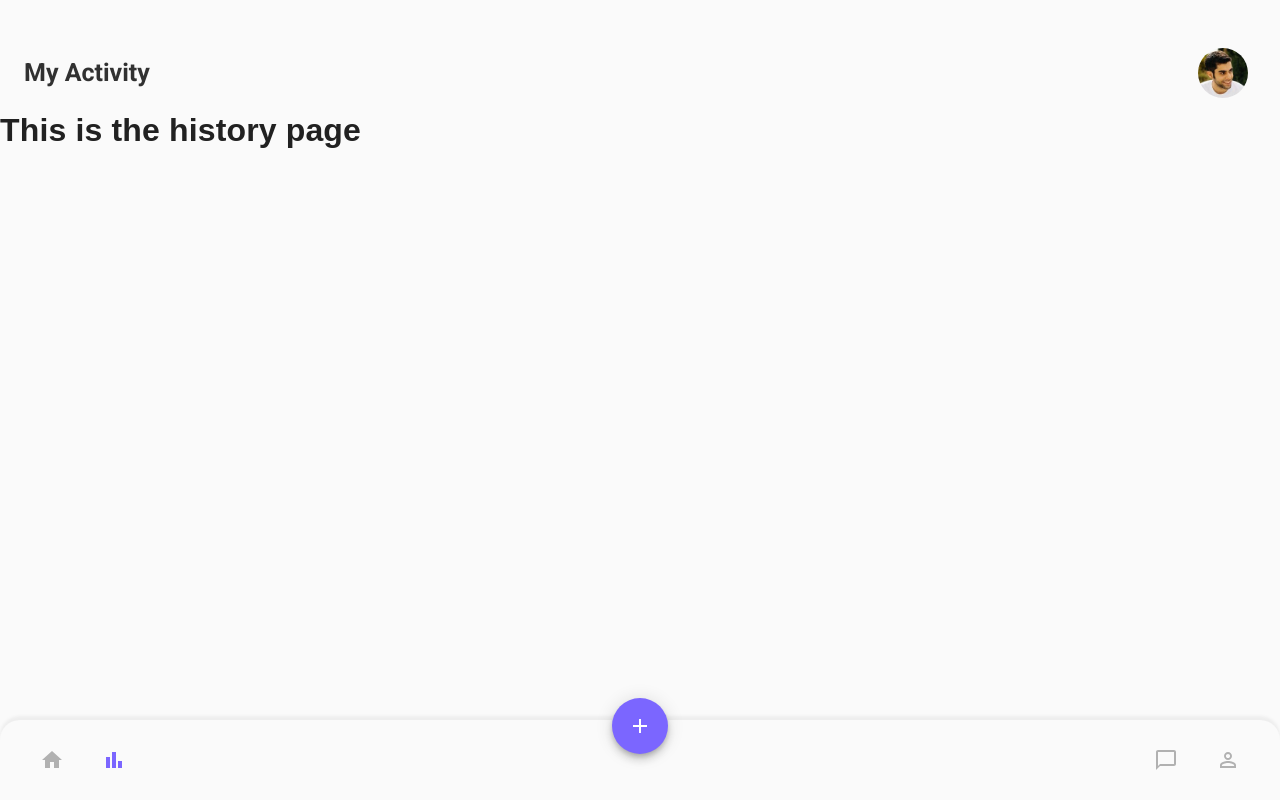
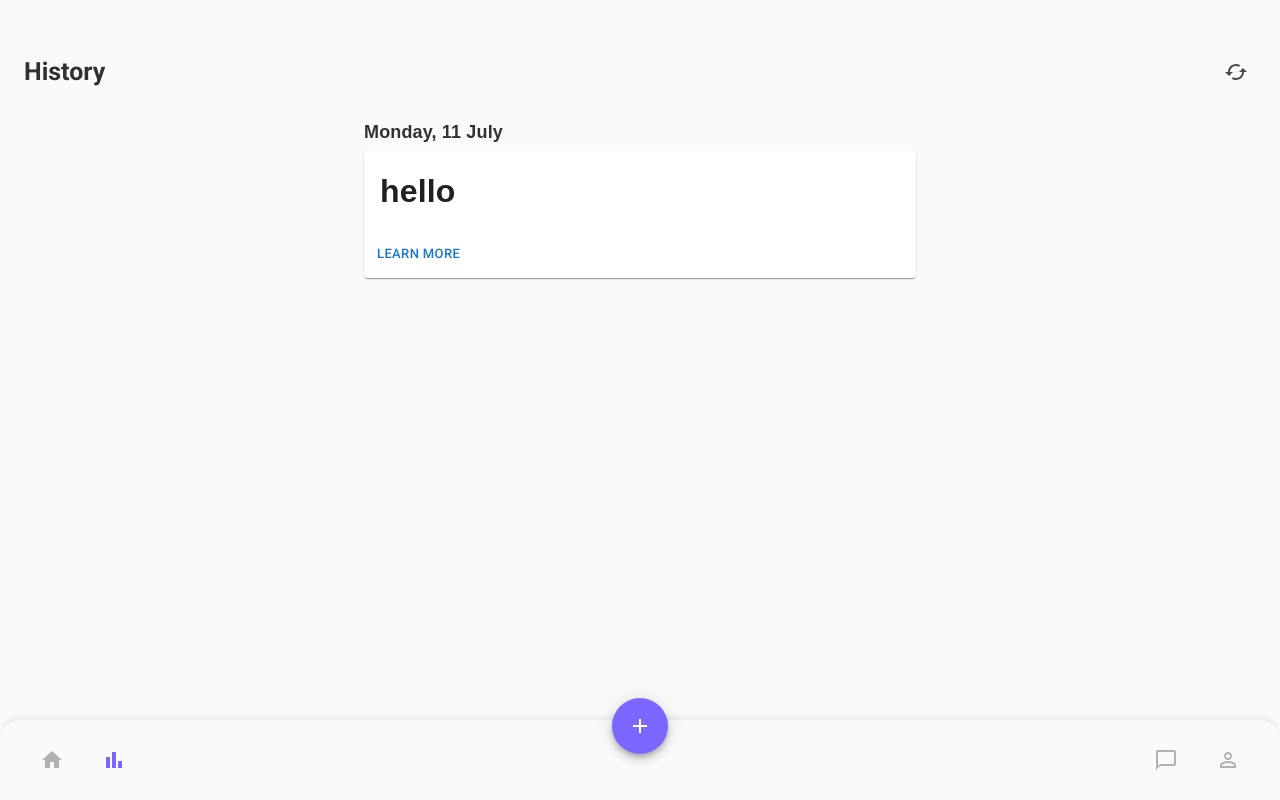
Before and after one commit to tfash09/Weight-App, a React (Create React App) app: page / in a window 1280 px wide. Both pictures are taken after a click on the button 114 px from the left and 760 px from the top of the page. Built offline with nearby package versions, Linux system fonts and the light colour scheme; a web font is replaced by a local one.

Commit message:
started with history page

```diff
--- /dev/null
+++ b/src/components/historyWeight/index.js
@@ -0,0 +1,22 @@
+import React from 'react';
+import Box from '@mui/material/Box';
+import Card from '@mui/material/Card';
+import CardActions from '@mui/material/CardActions';
+import CardContent from '@mui/material/CardContent';
+import Button from '@mui/material/Button';
+import Typography from '@mui/material/Typography';
+
+
+export default function HistoryWeight(){
+    return(
+        <Card>
+            <CardContent>
+                <h1>hello</h1>
+            </CardContent>
+
+            <CardActions>
+                <Button size="small">Learn More</Button>
+            </CardActions>
+        </Card>
+    )
+}
--- /dev/null
+++ b/src/components/historyWeight/index.module.scss
@@ -0,0 +1 @@
+@import '../../styles/scss/variables';
--- a/src/webpages/history/index.js
+++ b/src/webpages/history/index.js
@@ -1,13 +1,59 @@
-import React from 'react';
+import * as React from 'react';
+import AppBar from '@mui/material/AppBar';
+import Box from '@mui/material/Box';
+import Toolbar from '@mui/material/Toolbar';
+import IconButton from '@mui/material/IconButton';
+import Typography from '@mui/material/Typography';
+import Container from '@mui/material/Container';
+import Avatar from '@mui/material/Avatar';
+import Tooltip from '@mui/material/Tooltip';
+import image from '../../assets/images/2.jpg'
+import CachedIcon from '@mui/icons-material/Cached';
+import styles from './index.module.scss';
+import BottomAppBar from '../../components/footerbar';
+import Grid from '@mui/material/Grid';
 
-import ResponsiveAppBar from '../../components/navbar';
-import BottomAppBar from '../../components/footerbar';
+import HistoryWeight from '../../components/historyWeight'
+
+
 
 export default function History(){
     return (
         <div>
-            <ResponsiveAppBar />
-            <h1>This is the history page</h1>
+            <AppBar position="static" elevation={0} className={styles.appbar}>
+                <Container maxWidth="xl">
+                    <Toolbar disableGutters className={styles.toolbar}>
+
+                        <Typography className={styles.title}
+                            variant="h4"
+                            noWrap
+                            component="a"
+                        >
+                            History
+                        </Typography>
+
+                        <Box sx={{ flexGrow: 0 }}>
+                            <IconButton className={styles.historybtn}>
+                                <CachedIcon />
+                            </IconButton>
+                        </Box>
+                    </Toolbar>
+                </Container>
+            </AppBar>
+
+            <Container maxWidth="sm">
+                <Grid container spacing={2}>
+                    <Grid item xs={12}>
+                        <div className={styles.date}>
+                            <h3>Monday, 11 July</h3>
+                        </div>
+                    </Grid>
+                </Grid>
+
+                <HistoryWeight />
+
+            </Container>
+
             <BottomAppBar />
         </div>
     )
--- /dev/null
+++ b/src/webpages/history/index.module.scss
@@ -0,0 +1,32 @@
+@import '../../styles/scss/variables';
+
+.appbar{
+    background-color: $background-color;
+    padding-top: 40px;
+}
+
+.toolbar{
+    display: flex;
+    justify-content: space-between;
+}
+
+.title{
+    color: $text-color !important;
+    font-weight: 700;
+    font-size: 25px;
+    letter-spacing: 0px;
+}
+
+.historybtn{
+    color: lighten($text-color, 10%);
+}
+
+.date{
+    margin: 15px 0 5px 0;
+
+    h3{
+        color: $text-color;
+        font-weight: 600;
+        font-size: 18px;
+    }
+}
```
